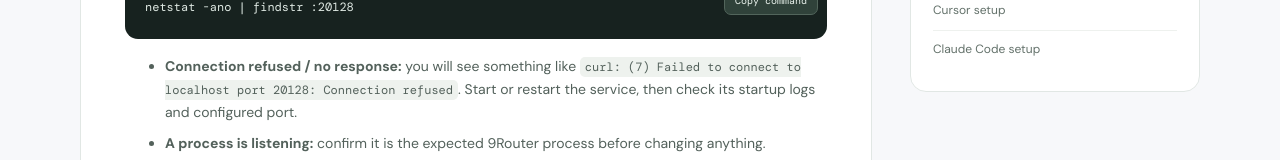
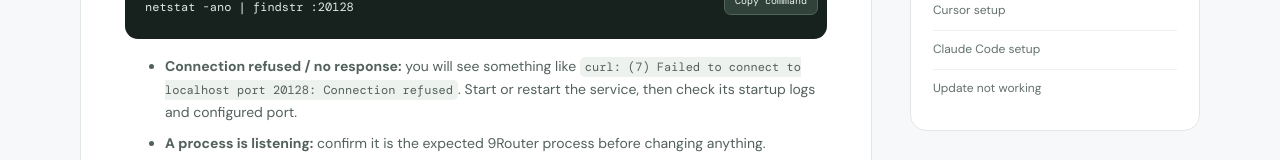
Before and after one commit to syz996/9router-guide-nextjs, a Next.js app: page /troubleshooting/9router-connection-failed-windows in a window 1280 px wide. Shown: the part 899-1059 px from the top of the page. Built offline with nearby package versions, Linux system fonts and the light colour scheme.

Commit message:
Include link to 'Update not working' guide
Added link to 'Update not working' troubleshooting guide.

```diff
--- a/src/app/troubleshooting/9router-connection-failed-windows/page.tsx
+++ b/src/app/troubleshooting/9router-connection-failed-windows/page.tsx
@@ -34,5 +34,5 @@ export default function WindowsTroubleshootingPage() {
     <h2>7. If the problem remains unresolved</h2><ol><li>Record your 9Router version, operating system, client name/version, endpoint type, HTTP status, and a short redacted error excerpt.</li><li>Remove API keys, bearer tokens, cookies, email addresses, private IPs if not needed, and other sensitive values.</li><li>Search existing GitHub issues or consult the current official docs before opening a new issue.</li></ol><div className="article-note">Do not expose an unauthenticated gateway to the public internet just to test connectivity. Use authentication and the project's current security guidance.</div>
     <h2>Official references</h2><p><a className="text-link" href={site.docsUrl} target="_blank" rel="noreferrer">9Router docs ↗</a> · <a className="text-link" href={site.githubUrl} target="_blank" rel="noreferrer">GitHub repository and issues ↗</a></p>
     <p className="fine-print">This independent guide is not affiliated with 9Router. Commands are examples and should be verified in your own environment before use.</p>
-  </article><aside className="sidebar"><h3>On this page</h3><a href="#service">1. Service status</a><a href="#auth">2. Authentication</a><a href="#model">3. Model ID</a><a href="#provider">4. Provider</a><a href="#client">5. Client endpoint</a><a href="#request">6. Minimal request</a><h3 style={{marginTop:24}}>Related guides</h3><Link href="/troubleshooting/">Interactive diagnosis</Link><Link href="/integrations/cursor/">Cursor setup</Link><Link href="/integrations/claude-code/">Claude Code setup</Link></aside></div></section></>;
+  </article><aside className="sidebar"><h3>On this page</h3><a href="#service">1. Service status</a><a href="#auth">2. Authentication</a><a href="#model">3. Model ID</a><a href="#provider">4. Provider</a><a href="#client">5. Client endpoint</a><a href="#request">6. Minimal request</a><h3 style={{marginTop:24}}>Related guides</h3><Link href="/troubleshooting/">Interactive diagnosis</Link><Link href="/integrations/cursor/">Cursor setup</Link><Link href="/integrations/claude-code/">Claude Code setup</Link><Link href="/troubleshooting/9router-update-not-working/">Update not working</Link></aside></div></section></>;
 }
```
